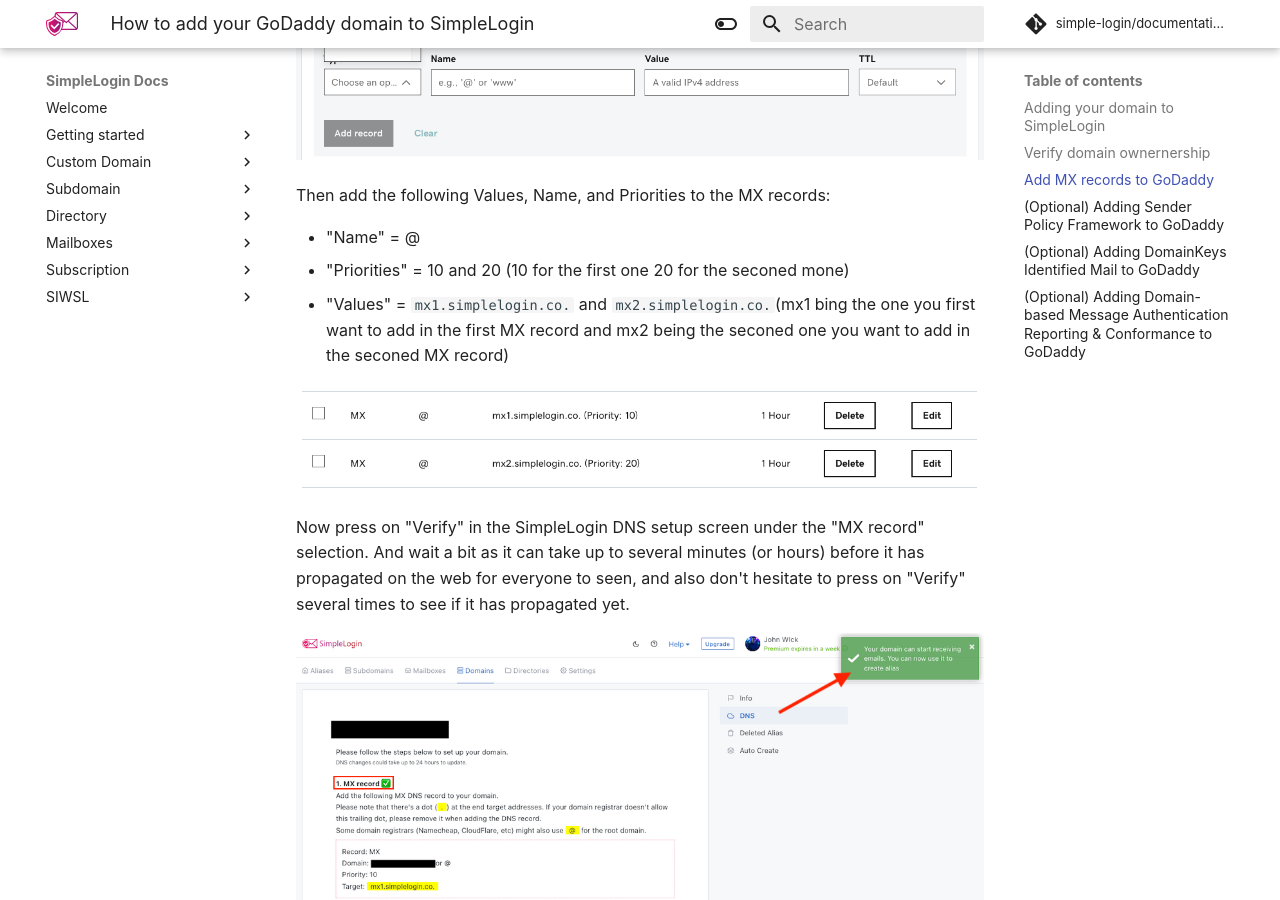
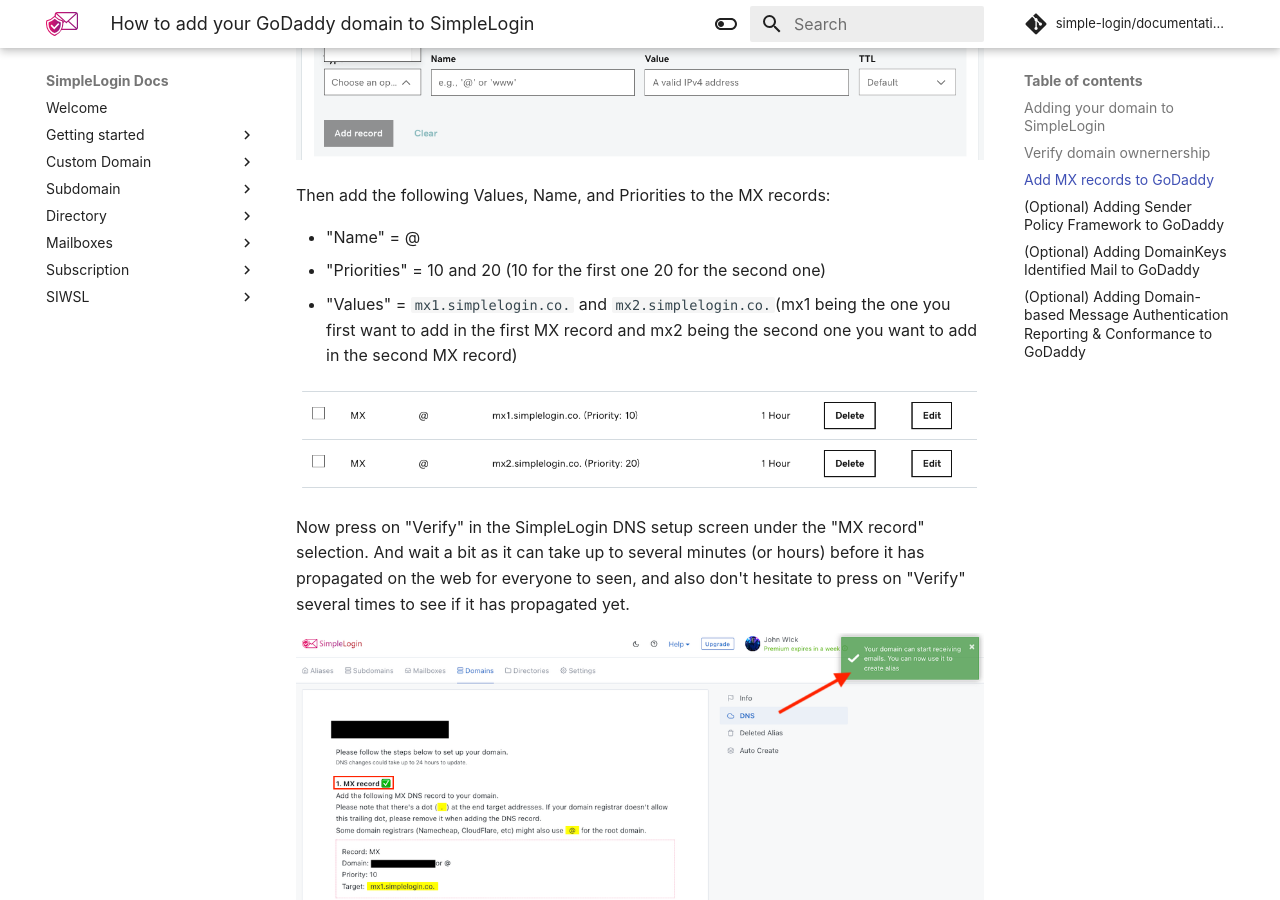
Before and after one commit to simple-login/documentation, an MkDocs documentation site: the page built from docs/custom-domain/registrars/godaddy/godaddy.md, in a window 1280 px wide and 900 px high, scrolled down 3069 px. Built offline with MkDocs 1.6.1 and Material for MkDocs 9.7.7, drawn with Linux system fonts in a browser that asks for light colours; comment, search, counter and statistics services are not loaded.

Commit message:
some typo

```diff
--- a/docs/custom-domain/registrars/godaddy/godaddy.md
+++ b/docs/custom-domain/registrars/godaddy/godaddy.md
@@ -39,8 +39,8 @@ Then select MX in the record type:
 Then add the following Values, Name, and Priorities to the MX records:
 
 - "Name" = @
-- "Priorities" = 10 and 20 (10 for the first one 20 for the seconed mone)
-- "Values" = `mx1.simplelogin.co.` and `mx2.simplelogin.co.`(mx1 bing the one you first want to add in the first MX record and mx2 being the seconed one you want to add in the seconed MX record)
+- "Priorities" = 10 and 20 (10 for the first one 20 for the second one)
+- "Values" = `mx1.simplelogin.co.` and `mx2.simplelogin.co.`(mx1 being the one you first want to add in the first MX record and mx2 being the second one you want to add in the second MX record)
 
 ![](./mx-records.png)
 
```
